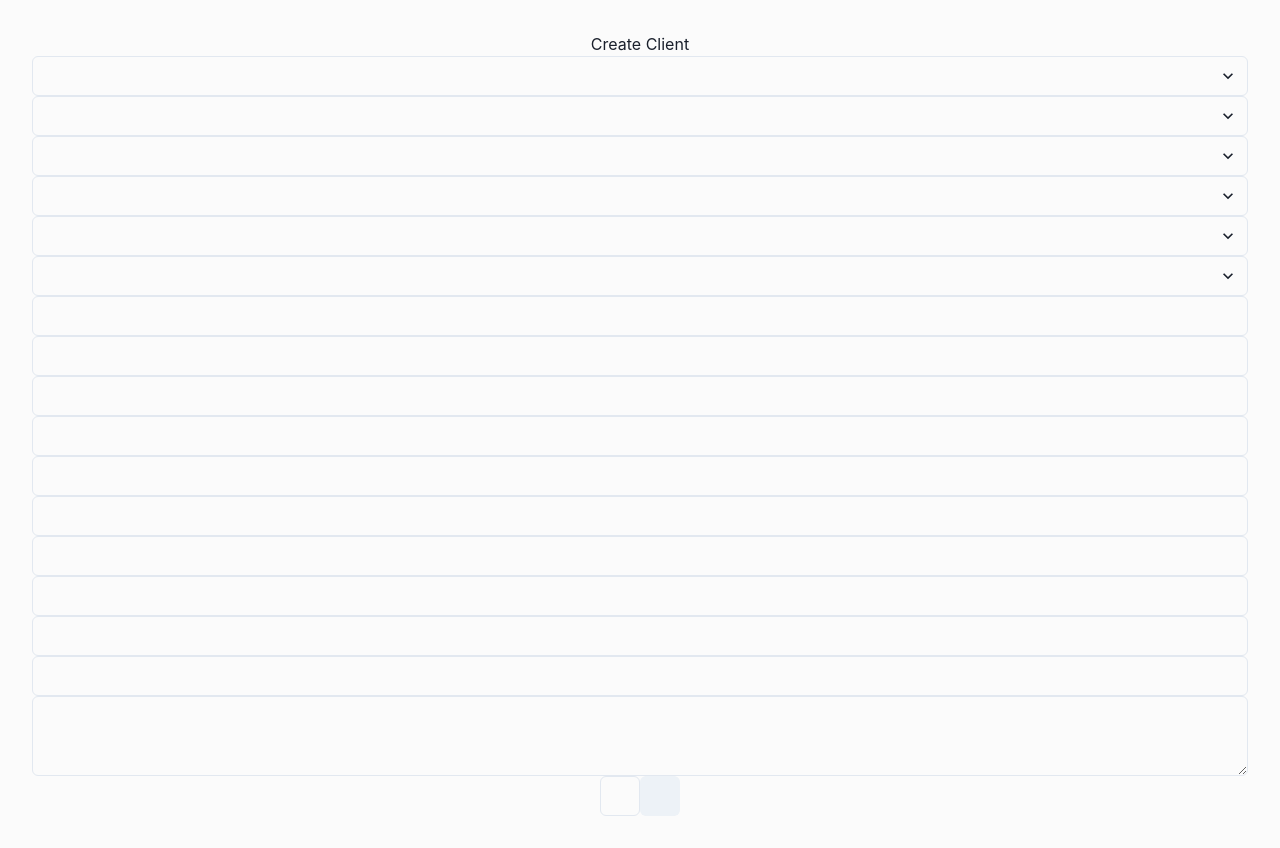
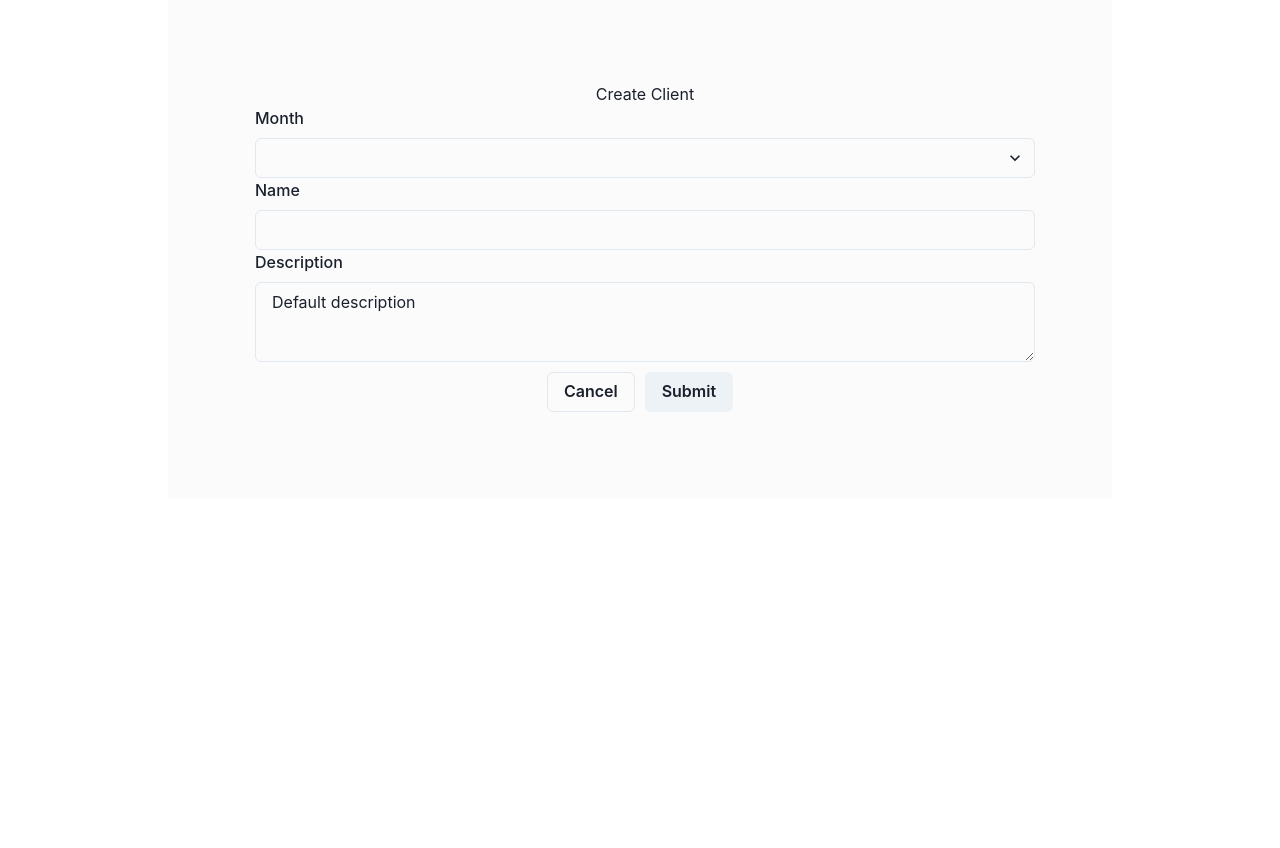
Before and after one commit to Kuchto47/react-hook-form-zod-demo, a React (Vite) app: page / in a window 1280 px wide. After the commit the page ends 800 px from the top, so only its background shows below. Built offline with nearby package versions, Linux system fonts and the light colour scheme.

Commit message:
default usage - pure hook form

```diff
--- a/src/App.tsx
+++ b/src/App.tsx
@@ -1,5 +1,5 @@
 import './App.css'
-import {CreateClientCard} from "./clientCreation/components/CreateClientCard.tsx";
+import {CreateClientCard} from "./clientCreation/components/CreateClientCard/CreateClientCard.tsx";
 
 function App() {
 
--- a/src/clientCreation/components/CreateClientCard.tsx
+++ /dev/null
@@ -1,46 +0,0 @@
-import {Button, FormControl, Input, Select, Textarea} from "@chakra-ui/react";
-import {useForm} from "react-hook-form";
-
-export const CreateClientCard = () => {
-    const {
-        handleSubmit,
-        formState: { errors, isSubmitting }
-    } = useForm()
-
-    const onSubmit = async (values: unknown): Promise<void> => {
-        return new Promise((resolve) => {
-            setTimeout(() => {
-                console.log('Values:', JSON.stringify(values, null, 4))
-                resolve()
-            }, 1500)
-        })
-    }
-
-    return (
-        <form onSubmit={handleSubmit(onSubmit)}>
-            <FormControl isInvalid={!!errors.root}>
-                <h4>Create Client</h4>
-                <Select id='month'/>
-                <Select id='segment'/>
-                <Select id='T2'/>
-                <Select id='placement'/>
-                <Select id='entity'/>
-                <Select id='currency'/>
-                <Input id='gwp'/>
-                <Input id='signedShare'/>
-                <Input id='writtenShare'/>
-                <Input id='limit'/>
-                <Input id='att'/>
-                <Input id='grarc'/>
-                <Input id='acqCost'/>
-                <Input id='gglr'/>
-                <Input id='prob'/>
-                <Input id='name'/>
-                <Textarea id='description'/>
-                {/*cancel button if preview*/}
-                <Button variant='outline'/>
-                <Button variant='solid' isLoading={isSubmitting} type='submit'/>
-            </FormControl>
-        </form>
-    )
-}
--- /dev/null
+++ b/src/clientCreation/components/CreateClientCard/CreateClientCard.css
@@ -0,0 +1,3 @@
+form > * {
+    margin: 5px;
+}
--- /dev/null
+++ b/src/clientCreation/components/CreateClientCard/CreateClientCard.tsx
@@ -0,0 +1,111 @@
+import { Button, FormControl, Input, Select, Textarea, FormLabel } from "@chakra-ui/react";
+import { SubmitHandler, useForm } from "react-hook-form";
+import { Month } from "../../types";
+import './CreateClientCard.css'
+
+type FormFields = {
+    month: Month;
+    name: string;
+    description: string;
+}
+
+export const CreateClientCard = () => {
+    const {
+        register,
+        handleSubmit,
+        setError,
+        formState: { errors, isSubmitting }
+    } = useForm<FormFields>({
+        defaultValues: {
+            description: "Default description"
+        },
+    })
+
+    const onSubmit: SubmitHandler<FormFields> = async (values: FormFields): Promise<void> => {
+        try {
+            await new Promise((resolve) => setTimeout(resolve, 1500))
+            //throw new Error();
+            console.log('Values:', JSON.stringify(values, null, 4))
+        } catch (err) {
+            // eg. Backend reponse error
+            setError("root", {
+                message: "Something went wrong"
+            })
+        }
+    }
+
+    return (
+        <form
+            onSubmit={handleSubmit(onSubmit)}
+            style={{
+                minWidth: '780px',
+                margin: '50px'
+            }}
+        >
+            <FormControl isInvalid={!!errors.root}>
+                <h4>Create Client</h4>
+
+                <FormLabel htmlFor="month">Month</FormLabel>
+                <Select {...register("month")} id='month'/>
+
+                <FormLabel htmlFor="name">Name</FormLabel>
+                <Input {...register("name", { required: "Name is required" })} id='name'/>
+                {errors.name && <div style={{color: 'red'}}>{errors.name.message}</div>}
+
+                <FormLabel htmlFor="description">Description</FormLabel>
+                <Textarea {...register("description", {
+                    maxLength: {
+                        value: 120,
+                        message: "Description must not be longer than 120 characters"
+                    },
+                })} id='description'/>
+                {errors.description && <div style={{color: 'red'}}>{errors.description.message}</div>}
+            </FormControl>
+            {/*cancel button if preview*/}
+            <Button variant='outline'>Cancel</Button>
+            <Button
+                variant='solid'
+                disabled={isSubmitting}
+                isLoading={isSubmitting}
+                type='submit'
+            >
+                Submit
+            </Button>
+            {errors.root && <div style={{color: 'red'}}>{errors.root.message}</div>}
+        </form>
+    )
+}
+
+/*
+segment: unknown;
+t2: unknown;
+placement: unknown;
+entity: unknown;
+currency: unknown;
+gwp: unknown;
+signedShare: unknown;
+writtenShare: unknown;
+limit: unknown;
+att: unknown;
+grarc: unknown;
+acqCost: unknown;
+gglr: unknown;
+prob: unknown;
+*/
+
+/*
+<Select {...register("segment")} id='segment'/>
+<Select {...register("t2")} id='T2'/>
+<Select {...register("placement")} id='placement'/>
+<Select {...register("entity")} id='entity'/>
+<Select {...register("currency")} id='currency'/>
+<Input id='gwp'/>
+<Input id='signedShare'/>
+<Input id='writtenShare'/>
+<Input id='limit'/>
+<Input id='att'/>
+<Input id='grarc'/>
+<Input id='acqCost'/>
+<Input id='gglr'/>
+<Input id='prob'/>
+*/
--- /dev/null
+++ b/src/clientCreation/types.ts
@@ -0,0 +1 @@
+export type Month = [`${number}`, Capitalize<string>];
```
Also changed, not shown: src/clientCreation/constants.ts (added, +16 -0 lines).
